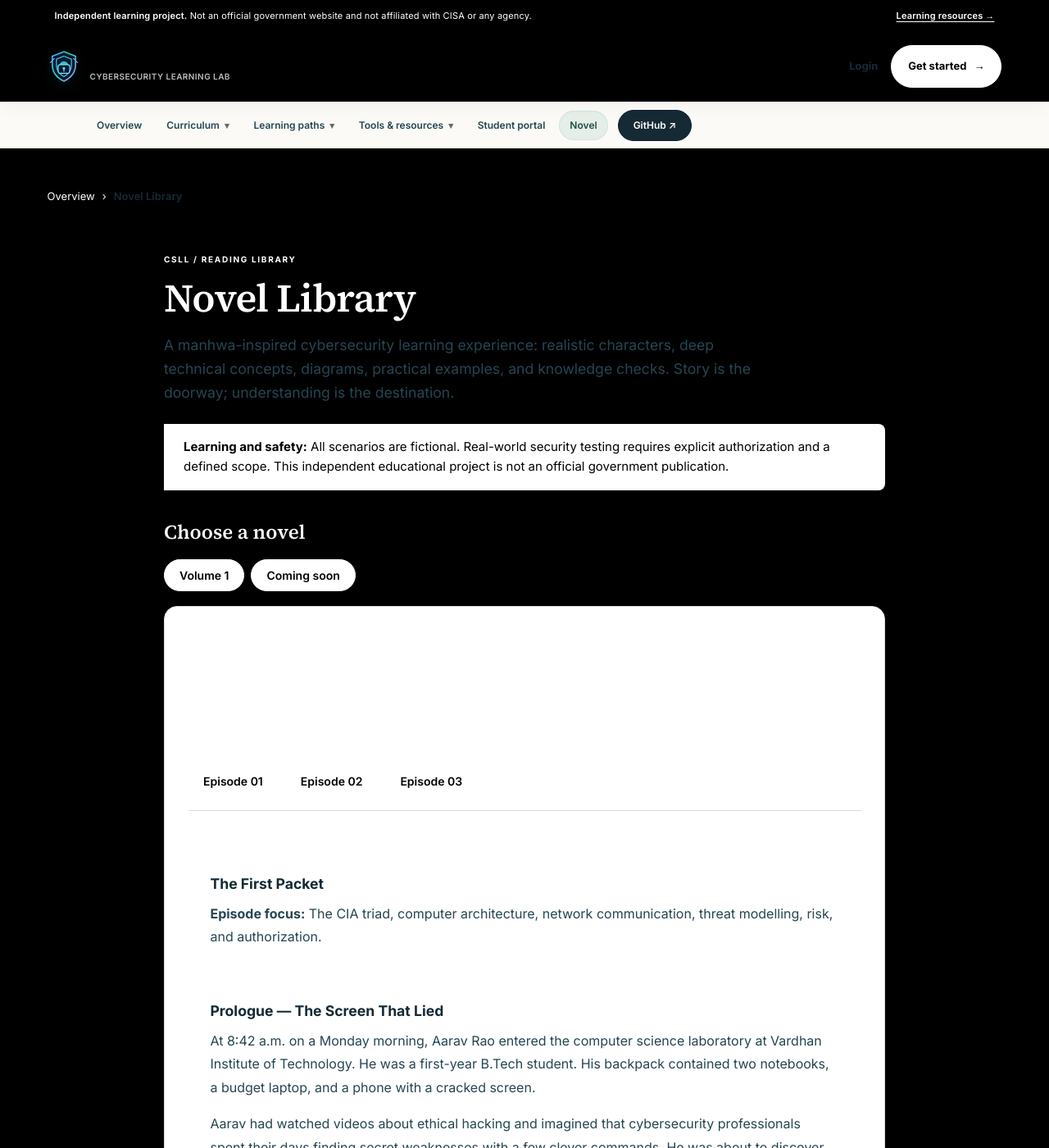
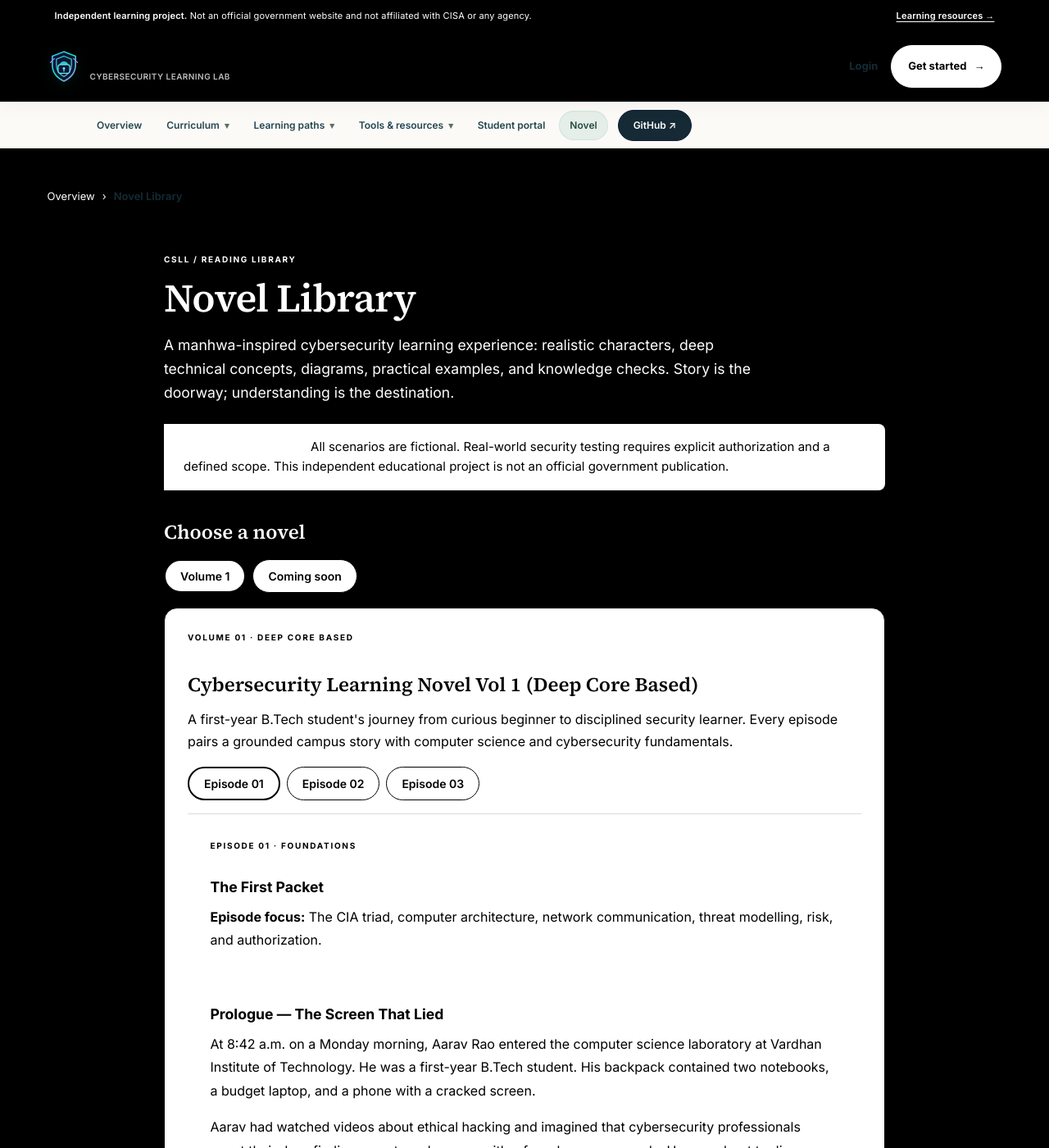
Before and after one commit to Learning-No/Cybersecurity-Learning-Lab, a Jekyll site: the page built from novels/index.html, in a window 1280 px wide and 1400 px high. Shown: the whole window at 82% size. Built offline with Jekyll 4.4.1, drawn with Linux system fonts in a browser that asks for light colours.

Commit message:
Align Novel styles with monochrome theme

```diff
--- a/assets/css/novel.css
+++ b/assets/css/novel.css
@@ -49,3 +49,22 @@
   .episode-panel { max-width: none; }
   .episode-diagram, .episode-quiz { break-inside: avoid; }
 }
+
+
+/* Monochrome theme compatibility: Novel stylesheet loads after the main theme */
+.novel-page, .novel-page :is(h1,h2,h3,p,li,strong,em,span) { color: #fff; }
+.novel-intro { color: #fff !important; }
+.novel-tab, .novel-tab[aria-selected="true"], .novel-panel, .episode-placeholder,
+.episode-quiz, .episode-diagram, .episode-quiz blockquote, .episode-panel blockquote {
+  background: #fff !important;
+  color: #000 !important;
+  border-color: #000 !important;
+  box-shadow: none !important;
+}
+.novel-panel :is(h1,h2,h3,h4,p,li,strong,em,span,blockquote),
+.episode-panel, .episode-panel :is(h1,h2,h3,h4,p,li,strong,em,span),
+.episode-quiz :is(legend,label,p), .episode-diagram :is(p,span,small),
+.episode-placeholder { color: #000 !important; }
+.novel-tab[aria-selected="true"] { border: 2px solid #000 !important; }
+.diagram-node { background: #fff !important; color: #000 !important; border-color: #000 !important; }
+.diagram-arrow, .diagram-caption, .episode-diagram > p:first-child { color: #000 !important; }
```
